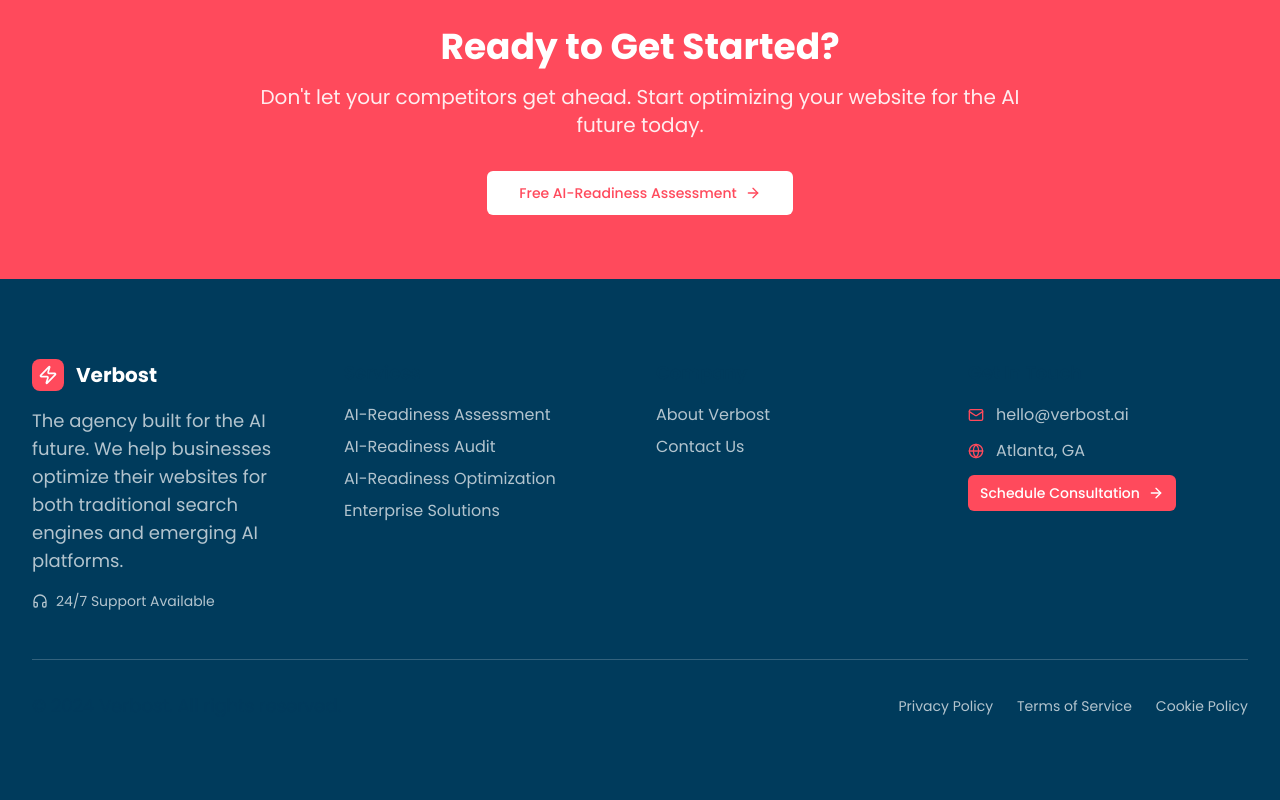
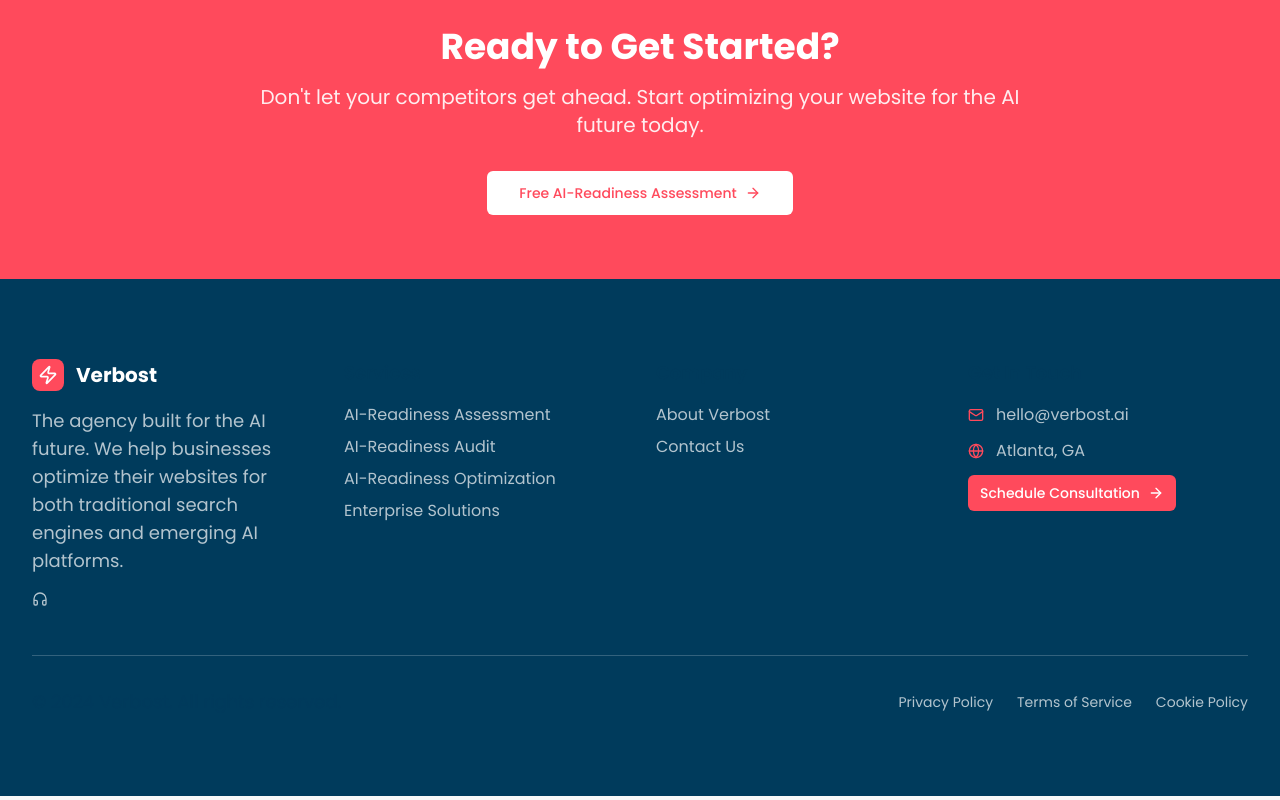
Before and after one commit to zerbrush/verbost, a Next.js app in the folder project/: page /contact in a window 1280 px wide. Shown: the part 2344-3144 px from the top of the page. Built offline with nearby package versions, Linux system fonts and the light colour scheme.

Commit message:
Removed 24/7 support text from footer

```diff
--- a/project/app/contact/page.tsx
+++ b/project/app/contact/page.tsx
@@ -481,7 +481,6 @@ export default function ContactPage() {
               </p>
               <div className="flex items-center space-x-2 text-white/70">
                 <Headphones className="h-4 w-4" />
-                <span className="text-sm">24/7 Support Available</span>
               </div>
             </div>
 
```
